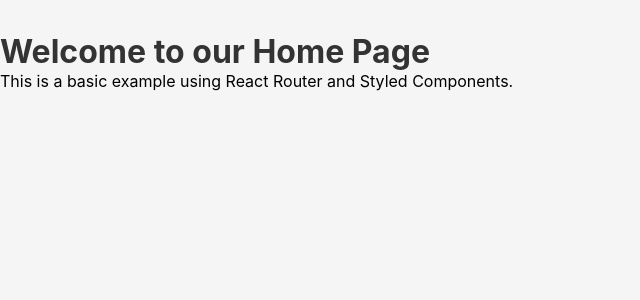
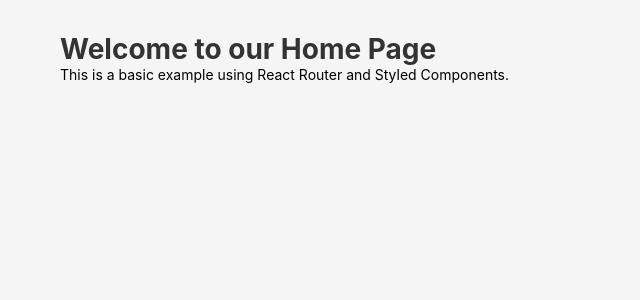
Before and after one commit to ankur17/batua-ui, a React (Create React App) app: page / in a window 1280 px wide. Shown: the top 300 px of the page, without its empty margins (0-640 px from the left). Built offline with nearby package versions, Linux system fonts and the light colour scheme.

Commit message:
UI: Page Layout done

```diff
--- a/package.json
+++ b/package.json
@@ -3,6 +3,8 @@
   "version": "1.0.0",
   "private": true,
   "dependencies": {
+    "@ant-design/icons": "^6.0.0",
+    "antd": "^5.24.5",
     "react": "^18.2.0",
     "react-dom": "^18.2.0",
     "react-router-dom": "^6.14.2",
--- a/src/components/Layout.js
+++ b/src/components/Layout.js
@@ -1,17 +1,19 @@
 import styled from 'styled-components';
+// import Navbar from './Navbar';
 
-const Title = styled.h1`
-  color: #333;
-  margin-top: 2rem;
+const Container = styled.div`
+    max-width: 1200px;
+    margin: 0 auto;
+    padding: 0 20px;
 `;
 
-function Home() {
+const Layout = ({ children }) => {
     return (
-        <div>
-            <Title>Welcome to our Home Page</Title>
-            <p>This is a basic example using React Router and Styled Components.</p>
-        </div>
+        <>
+            {/*<Navbar />*/}
+            <Container>{children}</Container>
+        </>
     );
-}
+};
 
-export default Home;
+export default Layout;
--- a/src/pages/Home.js
+++ b/src/pages/Home.js
@@ -0,0 +1,18 @@
+import styled from 'styled-components';
+import {Layout} from "antd";
+
+const Title = styled.h1`
+  color: #333;
+  margin-top: 2rem;
+`;
+
+function Home() {
+    return (
+        <Layout>
+            <Title>Welcome to our Home Page</Title>
+            <p>This is a basic example using React Router and Styled Components.</p>
+        </Layout>
+    );
+}
+
+export default Home;
```
